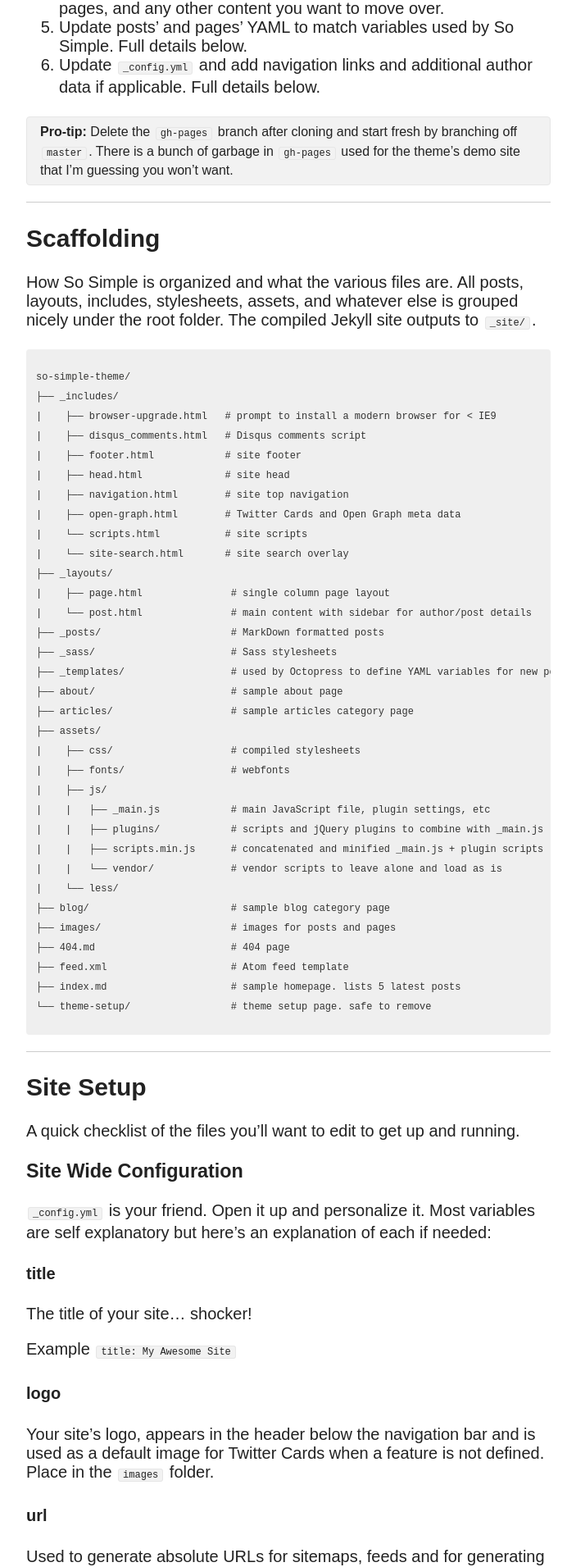
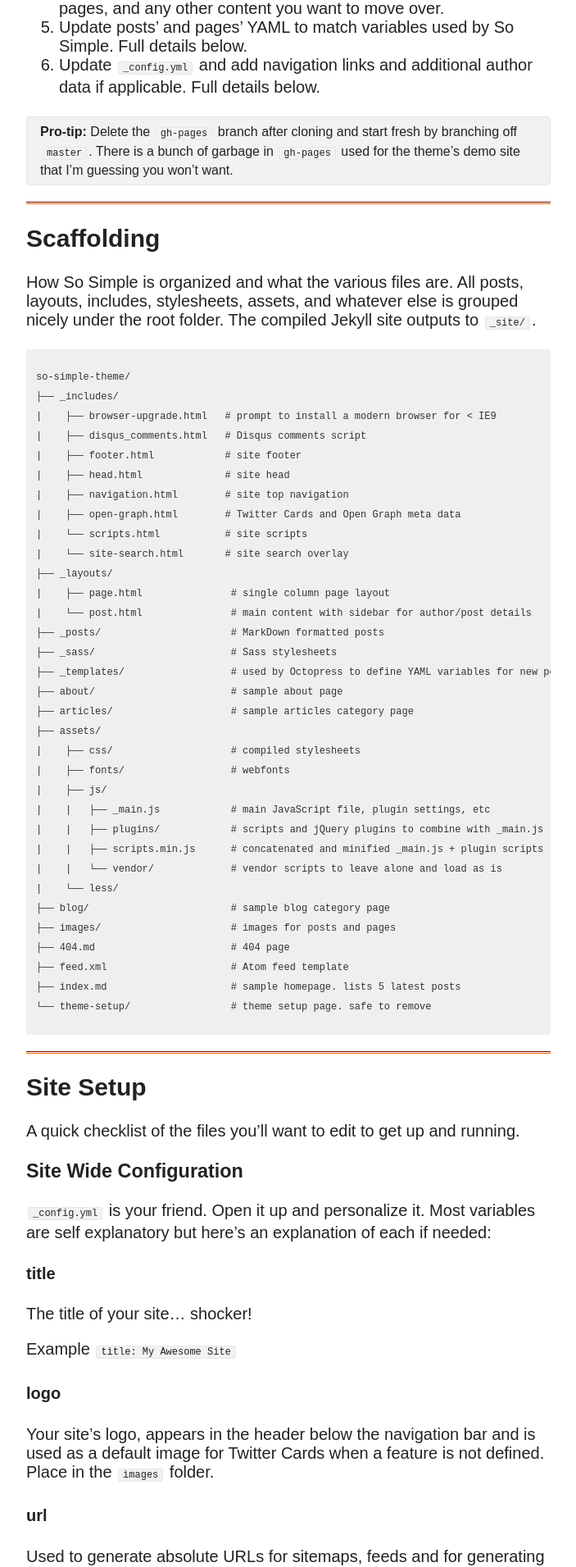
Before and after one commit to carlosevia/carlosevia.github.io, a Jekyll site: the page built from theme-setup/index.md, in a window 1280 px wide. Shown: the part 2095-4006 px from the top of the page at 82% size, without its empty margins (288-991 px from the left). Built offline with Jekyll 4.4.1, drawn with Linux system fonts in a browser that asks for light colours; nearby versions of some CDN libraries.

Commit message:
more colors

```diff
--- a/_sass/elements.scss
+++ b/_sass/elements.scss
@@ -4,8 +4,8 @@ hr {
     padding: 0;
     height: 1px;
     border: 0;
-    border-top: 1px solid #ccc;
-    border-bottom: 1px solid #fff;
+    border-top: 1px solid #660000;
+    border-bottom: 1px solid #ff6600;
 }
 
 // Figures and images
```
